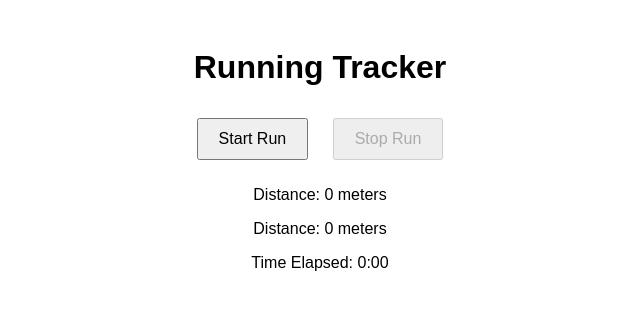
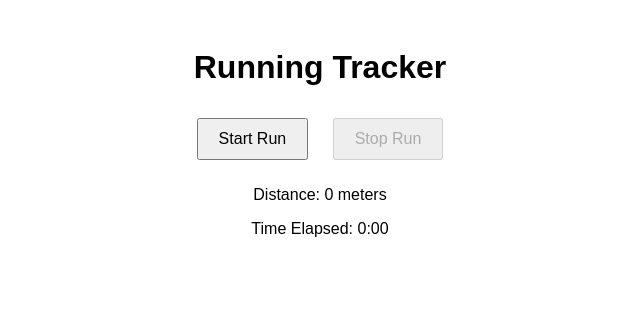
Before and after one commit to gdhameeja/running-app, a plain HTML site: page index.html in a window 1280 px wide. Shown: the whole page, without its empty margins (320-960 px from the left). Drawn offline with Linux system fonts and the light colour scheme.

Commit message:
Update index.html

```diff
--- a/index.html
+++ b/index.html
@@ -11,7 +11,6 @@
     <button id="start">Start Run</button>
     <button id="stop" disabled>Stop Run</button>
     <p>Distance: <span id="distance">0</span> meters</p>
-    <p>Distance: <span id="distance">0</span> meters</p>
     <p>Time Elapsed: <span id="time">0:00</span></p>
     <script src="script.js"></script>
 </body>
```
